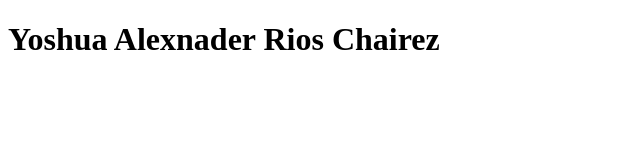
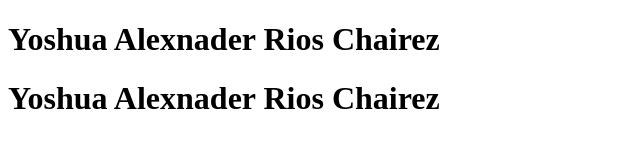
Before and after one commit to Yoshua-Rios/prueba, a plain HTML site: page index.html in a window 1280 px wide. Shown: the whole page, without its empty margins (0-640 px from the left). Drawn offline with Linux system fonts and the light colour scheme.

Commit message:
agregue un titulo

```diff
--- a/index.html
+++ b/index.html
@@ -7,5 +7,6 @@
 </head>
 <body>
     <h1>Yoshua Alexnader Rios Chairez</h1>
+    <h1>Yoshua Alexnader Rios Chairez</h1>
 </body>
 </html>
```
